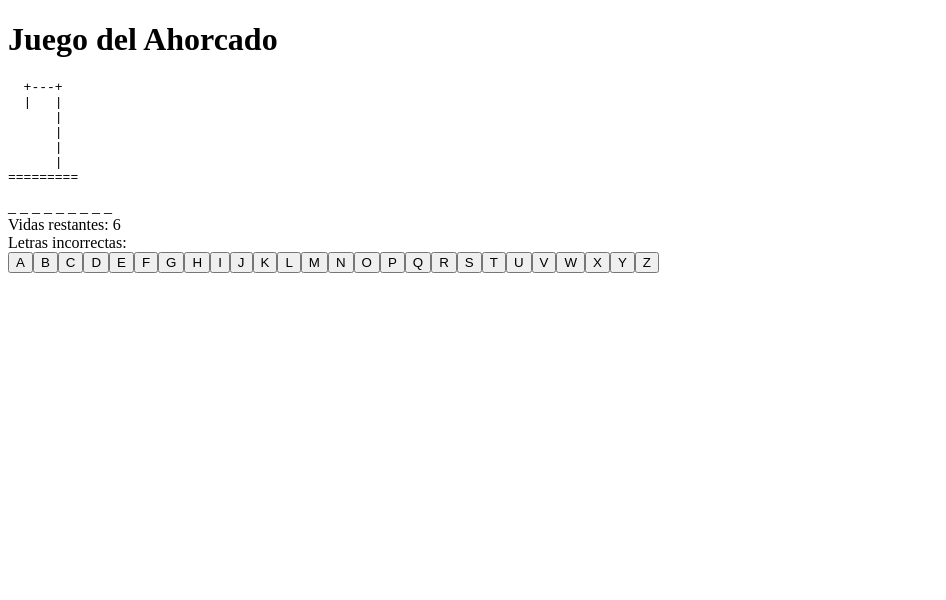
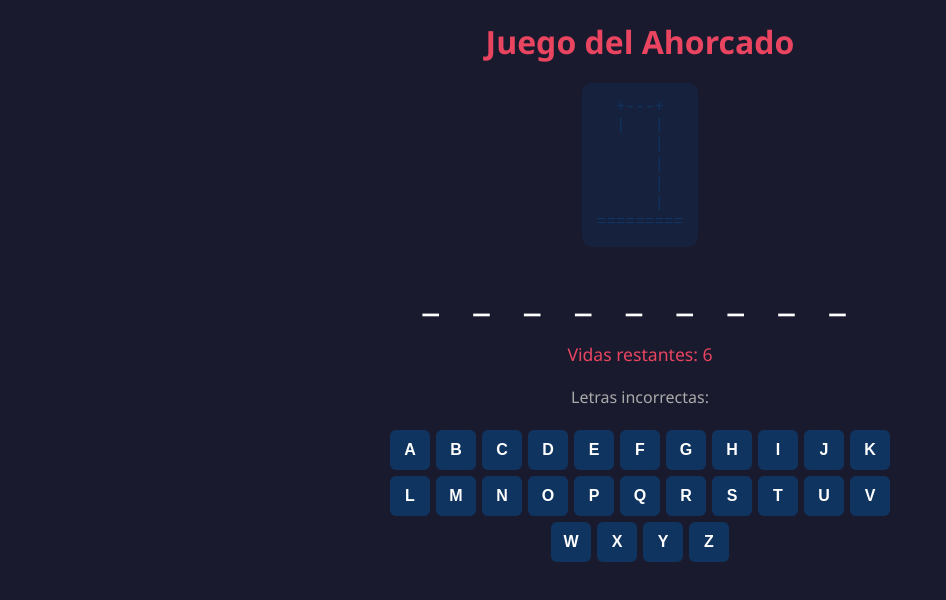
Before and after one commit to rwciANA/lab10-daw, an Angular app in the folder lab10-ahorcado/: page / in a window 1280 px wide. Shown: the top 600 px of the page, without its empty margins (0-946 px from the left). Built offline with nearby package versions, Linux system fonts and the light colour scheme.

Commit message:
Diseñar estilos del juego con colores oscuros

```diff
--- a/lab10-ahorcado/src/app/app.css
+++ b/lab10-ahorcado/src/app/app.css
@@ -0,0 +1,117 @@
+:host {
+  display: flex;
+  flex-direction: column;
+  align-items: center;
+  min-height: 100vh;
+  background: #1a1a2e;
+  color: #eee;
+  font-family: 'Segoe UI', sans-serif;
+  padding: 20px;
+}
+
+h1 {
+  color: #e94560;
+  font-size: 2rem;
+  margin-bottom: 20px;
+}
+
+.juego {
+  display: flex;
+  flex-direction: column;
+  align-items: center;
+  gap: 20px;
+}
+
+.ahorcado pre {
+  background: #16213e;
+  color: #0f3460;
+  font-size: 1rem;
+  line-height: 1.2;
+  padding: 15px;
+  border-radius: 10px;
+}
+
+.palabra {
+  font-size: 2.5rem;
+  letter-spacing: 12px;
+  font-weight: bold;
+  color: #fff;
+}
+
+.vidas {
+  font-size: 1.1rem;
+  color: #e94560;
+}
+
+.letras-incorrectas {
+  font-size: 1rem;
+  color: #aaa;
+  min-height: 24px;
+}
+
+.teclado {
+  display: flex;
+  flex-wrap: wrap;
+  justify-content: center;
+  gap: 6px;
+  max-width: 500px;
+}
+
+.teclado button {
+  width: 40px;
+  height: 40px;
+  background: #0f3460;
+  color: #fff;
+  border: none;
+  border-radius: 6px;
+  font-size: 1rem;
+  font-weight: bold;
+  cursor: pointer;
+  transition: all 0.2s;
+}
+
+.teclado button:hover:not(:disabled) {
+  background: #e94560;
+  transform: scale(1.1);
+}
+
+.teclado button:disabled {
+  opacity: 0.3;
+  cursor: default;
+}
+
+.mensaje-final {
+  text-align: center;
+  margin-top: 10px;
+}
+
+.mensaje-final p {
+  font-size: 1.5rem;
+  font-weight: bold;
+  margin-bottom: 15px;
+}
+
+.ganaste {
+  color: #4ecca3;
+}
+
+.perdiste {
+  color: #e94560;
+}
+
+.mensaje-final button {
+  background: #4ecca3;
+  color: #1a1a2e;
+  border: none;
+  padding: 12px 30px;
+  font-size: 1rem;
+  font-weight: bold;
+  border-radius: 8px;
+  cursor: pointer;
+  transition: all 0.2s;
+}
+
+.mensaje-final button:hover {
+  background: #3bb88f;
+  transform: scale(1.05);
+}
--- a/lab10-ahorcado/src/index.html
+++ b/lab10-ahorcado/src/index.html
@@ -1,8 +1,8 @@
 <!doctype html>
-<html lang="en">
+<html lang="es">
 <head>
   <meta charset="utf-8">
-  <title>Lab10Ahorcado</title>
+  <title>Ahorcado - Juego</title>
   <base href="/">
   <meta name="viewport" content="width=device-width, initial-scale=1">
   <link rel="icon" type="image/x-icon" href="favicon.ico">
--- a/lab10-ahorcado/src/styles.css
+++ b/lab10-ahorcado/src/styles.css
@@ -1 +1,9 @@
-/* You can add global styles to this file, and also import other style files */
+* {
+  margin: 0;
+  padding: 0;
+  box-sizing: border-box;
+}
+
+body {
+  background: #1a1a2e;
+}
```
